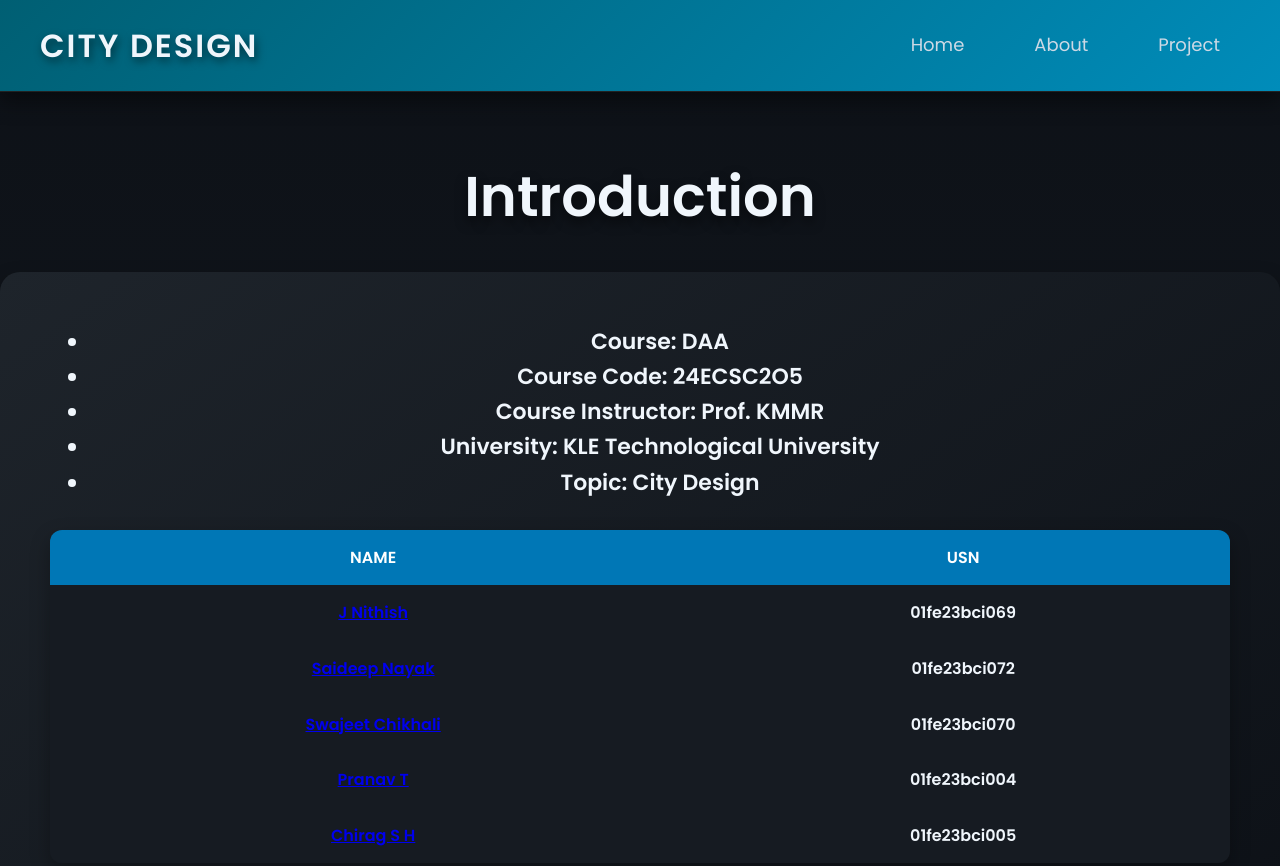
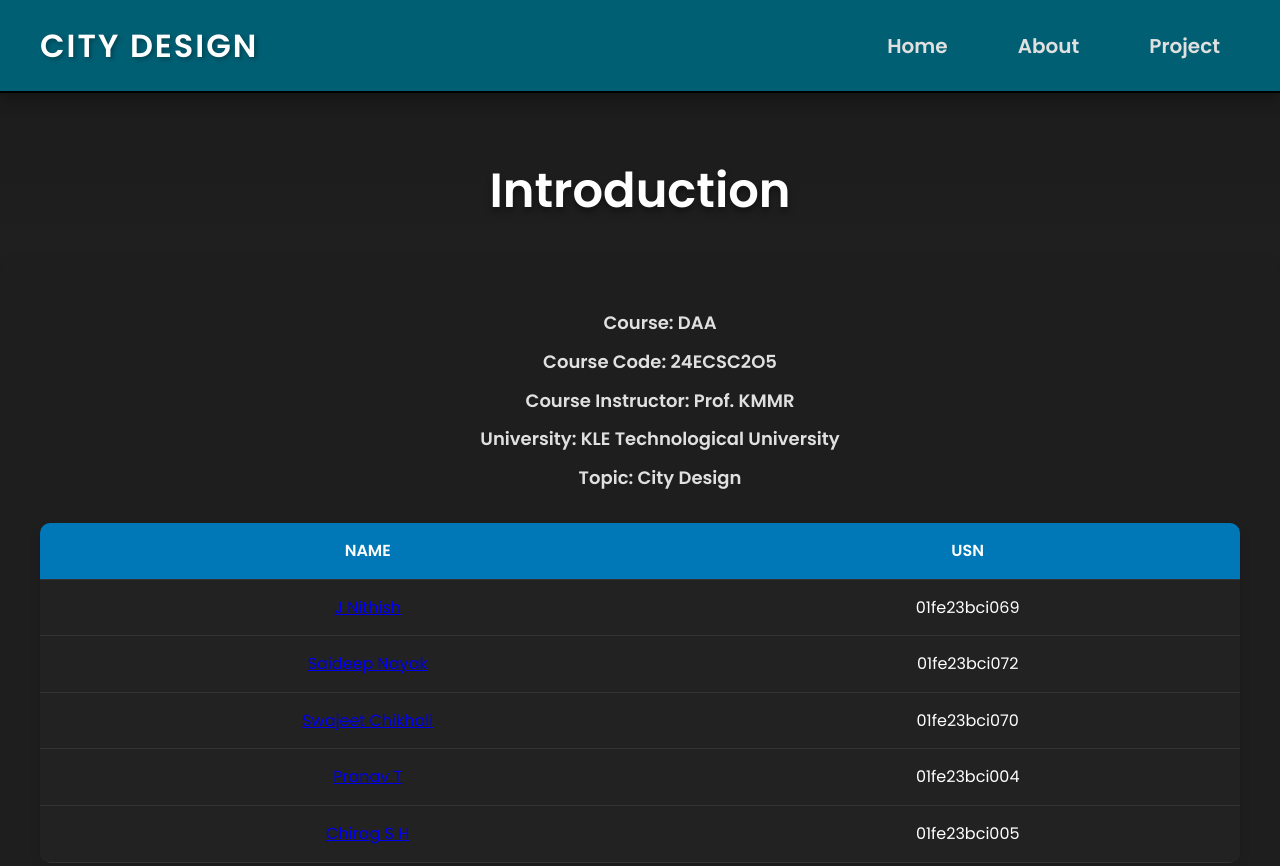
Before and after one commit to SaideepN22/CityPlan_Ramapuram.github.io, a plain HTML site: page index.html in a window 1280 px wide. Shown: the top 866 px of the page. Drawn offline with Linux system fonts and the light colour scheme.

Commit message:
Update style.css

```diff
--- a/style.css
+++ b/style.css
@@ -2,10 +2,10 @@
 body {
     margin: 0;
     font-family: 'Poppins', sans-serif;
-    background-color: #0d1117; /* Darker, sleek background */
-    color: #f0f6fc; /* Softer white */
+    background-color: #1a1a1a; /* Darker background to enhance premium look */
+    color: #ffffff;
     line-height: 1.6;
-    background-image: linear-gradient(to bottom, #0d1117, #161b22);
+    background-image: linear-gradient(to bottom, #1a1a1a, #333333);
     transition: background-color 0.3s ease, color 0.3s ease;
 }
 
@@ -14,30 +14,29 @@ body {
     display: flex;
     justify-content: space-between;
     align-items: center;
-    background: linear-gradient(135deg, #0077b6, #00aaff);
+    background-color: #0077b6; /* Soft gradient for modern touch */
     padding: 20px 40px;
-    color: #f0f6fc;
-    border-bottom: 1px solid #222;
-    box-shadow: 0 8px 15px rgba(0, 0, 0, 0.3);
+    color: #fff;
+    border-bottom: 2px solid #000;
+    box-shadow: 0 6px 14px rgba(0, 0, 0, 0.25);
     position: sticky;
     top: 0;
     z-index: 1000;
     text-align: center;
-    transition: background-color 0.3s ease-in-out, box-shadow 0.3s;
+    transition: background-color 0.3s ease-in-out;
 }
 
 .navbar:hover {
-    background: linear-gradient(135deg, #005f73, #008cba);
-    box-shadow: 0 10px 20px rgba(0, 0, 0, 0.4);
+    background-color: #005f73; /* Darker tone on hover */
 }
 
 .logo {
     font-size: 32px;
-    font-weight: 700;
-    color: #f0f6fc;
+    font-weight: bold;
+    color: #ffffff;
     text-transform: uppercase;
     letter-spacing: 2px;
-    text-shadow: 2px 4px 8px rgba(0, 0, 0, 0.5);
+    text-shadow: 2px 2px 4px rgba(0, 0, 0, 0.3);
 }
 
 .nav-links {
@@ -54,82 +53,49 @@ body {
 
 .nav-links a {
     text-decoration: none;
-    color: #cdd9e5;
-    font-size: 18px;
+    color: #e0e0e0;
+    font-size: 20px;
     padding: 10px 20px;
-    transition: all 0.4s ease;
-    border-radius: 8px;
-    font-weight: 500;
+    transition: all 0.4s ease-in-out;
+    border-radius: 5px;
+    font-weight: 600;
 }
 
 .nav-links a:hover {
-    background-color: #00b4d8;
+    background-color: #008CBA;
     color: #ffffff;
     transform: scale(1.1);
-    box-shadow: 0 4px 12px rgba(0, 180, 216, 0.4);
 }
 
 /* Headings */
 .headings {
-    font-size: 56px;
+    font-size: 48px;
     font-weight: 800;
-    color: #f0f6fc;
+    color: #ffffff;
     text-align: center;
     margin: 60px 0 30px;
-    text-shadow: 0 6px 12px rgba(0, 0, 0, 0.5);
+    text-shadow: 0 4px 6px rgba(0, 0, 0, 0.4);
     animation: slideDown 1s ease-out;
 }
 
-/* Intro Section */
-.intro {
-    font-size: 20px;
-    color: #c9d1d9;
-    max-width: 850px;
-    margin: 30px auto;
-    padding: 30px 40px;
-    background: linear-gradient(145deg, #161b22, #0d1117);
-    border-radius: 15px;
-    box-shadow: 0 10px 20px rgba(0, 0, 0, 0.5);
-    animation: fadeInUp 1.5s ease-in-out;
-}
-
-/* Cards */
-.basic {
-    background: linear-gradient(145deg, #1e242b, #0d1117);
-    color: #f0f6fc;
-    max-width: 1200px;
-    margin: 20px auto;
-    border-radius: 20px;
-    padding: 30px 50px;
-    font-weight: 600;
-    font-size: 22px;
-    text-align: center;
-    box-shadow: 0 10px 20px rgba(0, 0, 0, 0.4);
-    transition: all 0.4s ease;
-    animation: fadeInUp 1.2s ease-in-out;
-}
-
-.basic:hover {
-    background: linear-gradient(145deg, #222831, #161b22);
-    transform: translateY(-5px);
-    box-shadow: 0 15px 25px rgba(0, 0, 0, 0.6);
-}
-
-/* Table */
+/* Table Styles */
 table {
     width: 100%;
     border-collapse: collapse;
     margin: 30px auto;
-    box-shadow: 0 8px 20px rgba(0, 0, 0, 0.3);
-    border-radius: 12px;
+    box-shadow: 0 6px 12px rgba(0, 0, 0, 0.1);
+    border-radius: 10px;
     overflow: hidden;
+    background-color: #1e1e1e;
 }
 
 th, td {
     padding: 15px;
     text-align: center;
     font-size: 16px;
-    color: #cdd9e5;
+    font-weight: 500;
+    color: #ffffff;
+    border-bottom: 1px solid #333;
 }
 
 th {
@@ -140,58 +106,73 @@ th {
 }
 
 td {
-    background-color: #161b22;
-    color: #f0f6fc;
-    transition: background-color 0.3s;
+    background-color: #222;
+    transition: background-color 0.3s ease;
 }
 
 td:hover {
-    background-color: #00b4d8;
+    background-color: #008CBA;
     color: #ffffff;
 }
 
-/* Buttons */
-.project-link,
-.github {
-    text-decoration: none;
-    color: #f0f6fc;
-    font-weight: 700;
+/* Content Section */
+.basic {
+    background-color: #1e1e1e;
+    color: #fff;
+    max-width: 1200px;
+    margin: 20px auto;
     border-radius: 15px;
-    padding: 12px 30px;
-    transition: background-color 0.4s ease, transform 0.3s ease;
-    background: linear-gradient(135deg, #00b4d8, #0077b6);
+    padding: 25px 40px;
+    font-weight: bold;
+    font-size: 24px;
+    text-align: center;
+    box-shadow: 0 8px 15px rgba(0, 0, 0, 0.3);
+    transition: all 0.3s ease;
+    animation: fadeInUp 1.2s ease-in-out;
 }
 
-.project-link:hover,
-.github:hover {
-    background: linear-gradient(135deg, #005f73, #004d61);
-    transform: scale(1.1);
-    box-shadow: 0 6px 15px rgba(0, 180, 216, 0.6);
+.basic:hover {
+    background-color: #444444;
+    transform: translateY(-5px);
 }
 
-/* Team Section */
-.team-member {
-    background: linear-gradient(135deg, #161b22, #0d1117);
-    border: 1px solid #333;
-    border-radius: 15px;
-    width: 300px;
-    padding: 25px;
-    text-align: center;
-    box-shadow: 0 10px 20px rgba(0, 0, 0, 0.5);
-    transition: transform 0.3s ease, box-shadow 0.3s ease;
-    animation: fadeInUp 1.5s ease-in-out;
+.course-list li {
+    list-style: none;
+    margin: 10px 0;
+    font-size: 18px;
+    color: #e0e0e0;
 }
 
-.team-member:hover {
-    transform: translateY(-10px);
-    box-shadow: 0 15px 30px rgba(0, 0, 0, 0.7);
+/* Keyframe Animations */
+@keyframes fadeIn {
+    from {
+        opacity: 0;
+    }
+    to {
+        opacity: 1;
+    }
 }
 
-.member-name {
-    font-size: 24px;
-    font-weight: bold;
-    color: #f0f6fc;
-    margin-bottom: 10px;
+@keyframes fadeInUp {
+    from {
+        opacity: 0;
+        transform: translateY(20px);
+    }
+    to {
+        opacity: 1;
+        transform: translateY(0);
+    }
+}
+
+@keyframes slideDown {
+    from {
+        transform: translateY(-20px);
+        opacity: 0;
+    }
+    to {
+        transform: translateY(0);
+        opacity: 1;
+    }
 }
 
 /* Responsive Design */
@@ -208,12 +189,12 @@ td:hover {
         width: 100%;
     }
 
-    .intro, .basic, .team-member {
+    .basic, .table {
         width: 90%;
         margin: 20px auto;
     }
 
     .headings {
-        font-size: 32px;
+        font-size: 28px;
     }
 }
```
